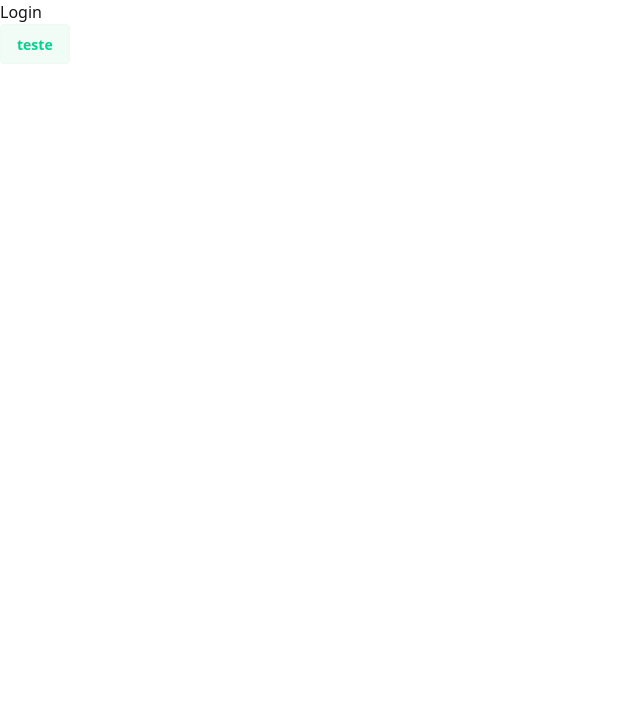
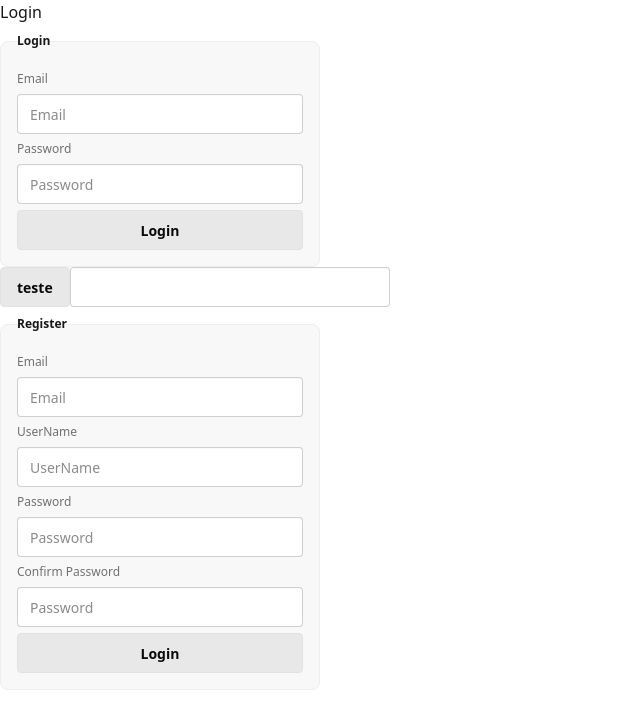
Before and after one commit to shogo12000/carfrontend, a React (Vite) app: page /login in a window 1280 px wide. Shown: the top 728 px of the page, without its empty margins (0-640 px from the left). Built offline with nearby package versions, Linux system fonts and the light colour scheme.

Commit message:
feat: create Login and Register forms with TextField component

```diff
--- a/src/components/ComponentButton.jsx
+++ b/src/components/ComponentButton.jsx
@@ -1,5 +1,11 @@
 export default function ComptButton({ btnType, btnText, btnClick }) {
   return (
-<button className="btn btn-soft btn-success" type={btnType} onClick={btnClick}>{btnText}</button>
+    <button
+      className="btn btn-soft btn-neutral"
+      type={btnType}
+      onClick={btnClick}
+    >
+      {btnText}
+    </button>
   );
 }
--- /dev/null
+++ b/src/components/ComponentFieldSet.jsx
@@ -0,0 +1,8 @@
+export default function CompFieldSet({Label, Type, PlaceHolder}) {
+  return (
+    <>
+      <label className="label">{Label}</label>
+      <input type={Type} className="input" placeholder={PlaceHolder} />
+    </>
+  );
+}
--- a/src/pages/login.jsx
+++ b/src/pages/login.jsx
@@ -1,10 +1,20 @@
 import CompButton from "../components/ComponentButton";
+import FieldSet from "../components/ComponentFieldSet";
+import LoginForm from "../utils/LoginForm";
+import RegisterForm from "../utils/RegisterForm";
 
 export default function Login() {
   return (
     <>
       <h1>Login</h1>
-      <CompButton btnType="submit" btnClick={()=>alert("TESTE")} btnText="teste"/>
+      <LoginForm />
+      <CompButton
+        btnType="submit"
+        btnClick={() => alert("TESTE")}
+        btnText="teste"
+      />
+      <FieldSet />
+      <RegisterForm />
     </>
   );
 }
--- /dev/null
+++ b/src/utils/LoginForm.jsx
@@ -0,0 +1,24 @@
+import ComptButton from "../components/ComponentButton";
+import CompFieldSet from "../components/ComponentFieldSet";
+
+export default function LoginForm() {
+  return (
+    <fieldset className="fieldset bg-base-200 border-base-300 rounded-box w-xs border p-4">
+      <legend className="fieldset-legend">Login</legend>
+
+      <CompFieldSet Label={"Email"} Type={"email"} PlaceHolder={"Email"} />
+
+      <CompFieldSet
+        Label={"Password"}
+        Type={"password"}
+        PlaceHolder={"Password"}
+      />
+
+      <ComptButton
+        btnType={"button"}
+        btnText={"Login"}
+        btnClick={() => alert("logado")}
+      />
+    </fieldset>
+  );
+}
--- /dev/null
+++ b/src/utils/RegisterForm.jsx
@@ -0,0 +1,31 @@
+import ComptButton from "../components/ComponentButton";
+import CompFieldSet from "../components/ComponentFieldSet";
+
+export default function RegisterForm() {
+  return (
+    <fieldset className="fieldset bg-base-200 border-base-300 rounded-box w-xs border p-4">
+      <legend className="fieldset-legend">Register</legend>
+
+      <CompFieldSet Label={"Email"} Type={"email"} PlaceHolder={"Email"} />
+
+      <CompFieldSet Label={"UserName"} Type={"text"} PlaceHolder={"UserName"} />
+      <CompFieldSet
+        Label={"Password"}
+        Type={"password"}
+        PlaceHolder={"Password"}
+      />
+
+      <CompFieldSet
+        Label={"Confirm Password"}
+        Type={"password"}
+        PlaceHolder={"Password"}
+      />
+
+      <ComptButton
+        btnType={"button"}
+        btnText={"Login"}
+        btnClick={() => alert("Register")}
+      />
+    </fieldset>
+  );
+}
```
